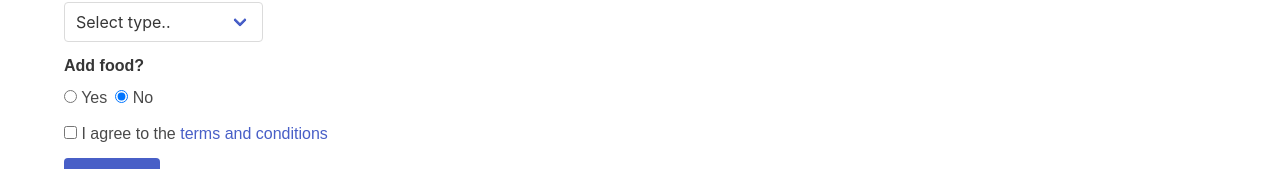
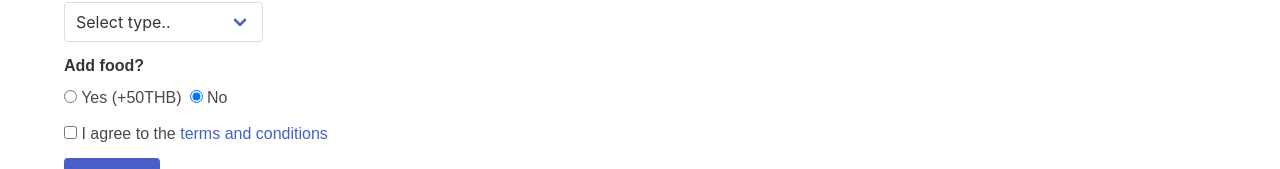
Before and after one commit to iNont/react-workshop1-evenn, a React (Create React App) app: page / in a window 1280 px wide. Shown: the part 352-521 px from the top of the page. Built offline with nearby package versions, Linux system fonts and the light colour scheme.

Commit message:
Show addedFood price

```diff
--- a/src/App.js
+++ b/src/App.js
@@ -94,7 +94,7 @@ class App extends Component {
               <label className="radio">
                 <input type="radio" name="question" checked={this.props.isAddedFood}
                   onChange={this.onChangeToggle.bind(this, "isAddedFood")} />
-                <span> Yes</span>
+                <span> Yes (+50THB)</span>
               </label>
               <label className="radio">
                 <input type="radio" name="question" checked={!this.props.isAddedFood}
@@ -114,7 +114,7 @@ class App extends Component {
             </div>
           </div>
 
-          { this.props.ticketType && <p>Price: {`${price}THB`}</p> }
+          { this.props.ticketType && <p>Price: {`${price + (this.props.isAddedFood ? 50 : 0)}THB`}</p> }
 
           <div className="field is-grouped">
             <div className="control">
```
